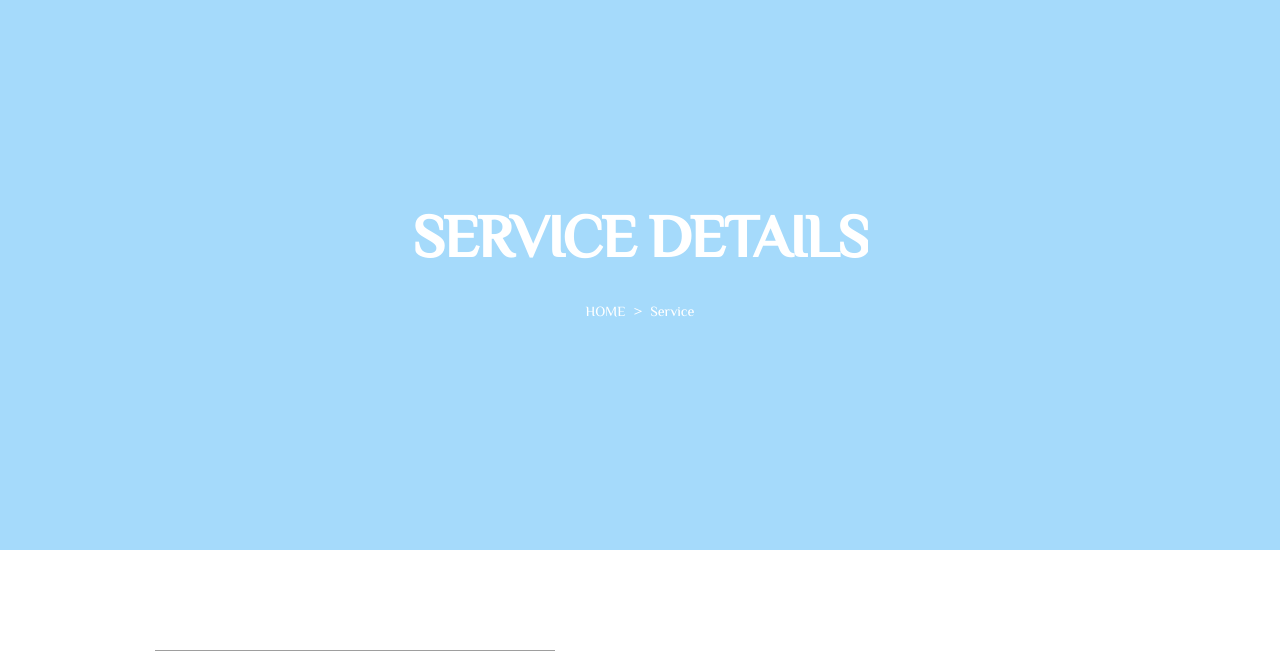
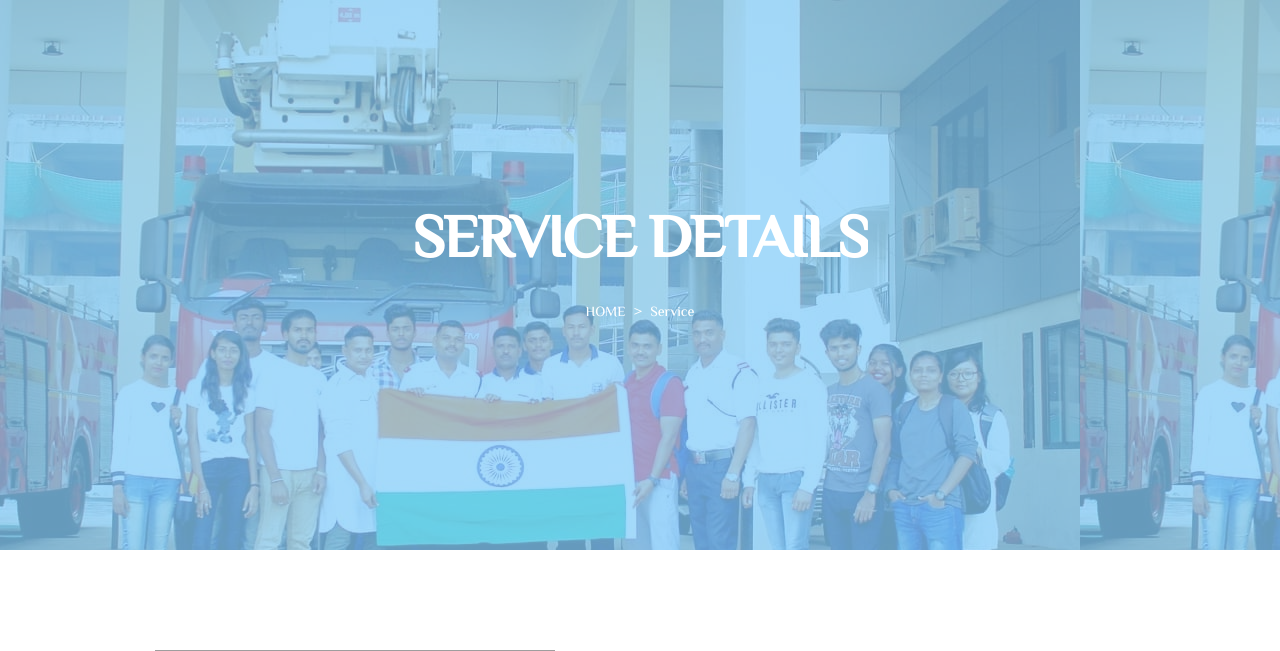
Before and after one commit to Rasheedfoundation2/rasheedfoundation, a PHP site: page /vogue/servicedetail.php?id=4 in a window 1280 px wide. Shown: the top 651 px of the page. Run offline with PHP 8.4, Linux system fonts and the light colour scheme; data comes from the database, SQL or seed files in the repository; some libraries are stand-ins or nearby versions; grey boxes are pictures that could not be loaded.

Commit message:
adding header image to serivce detail page

```diff
--- a/servicedetail.php
+++ b/servicedetail.php
@@ -9,6 +9,13 @@ $todo= mysqli_real_escape_string($con,$_GET["id"]);
                     <div class="col-12">
                         <!-- Breamcrumb Content -->
                         <div class="breadcrumb-content d-flex flex-column align-items-center text-center">
+                        <style>
+                .breadcrumb-area {
+                    text-align: centre;
+                     background-image: url("assets/img/internship/serrvice_detail.jpeg") ;
+
+                                }
+                        </style>
                             <h2 class="text-white text-uppercase mb-3">Service Details</h2>
                             <ol class="breadcrumb">
                                 <li class="breadcrumb-item"><a class="text-uppercase text-white" href="index.html">Home</a></li>
```
Also changed, not shown: assets/img/internship/serrvice_detail.jpeg (added).
